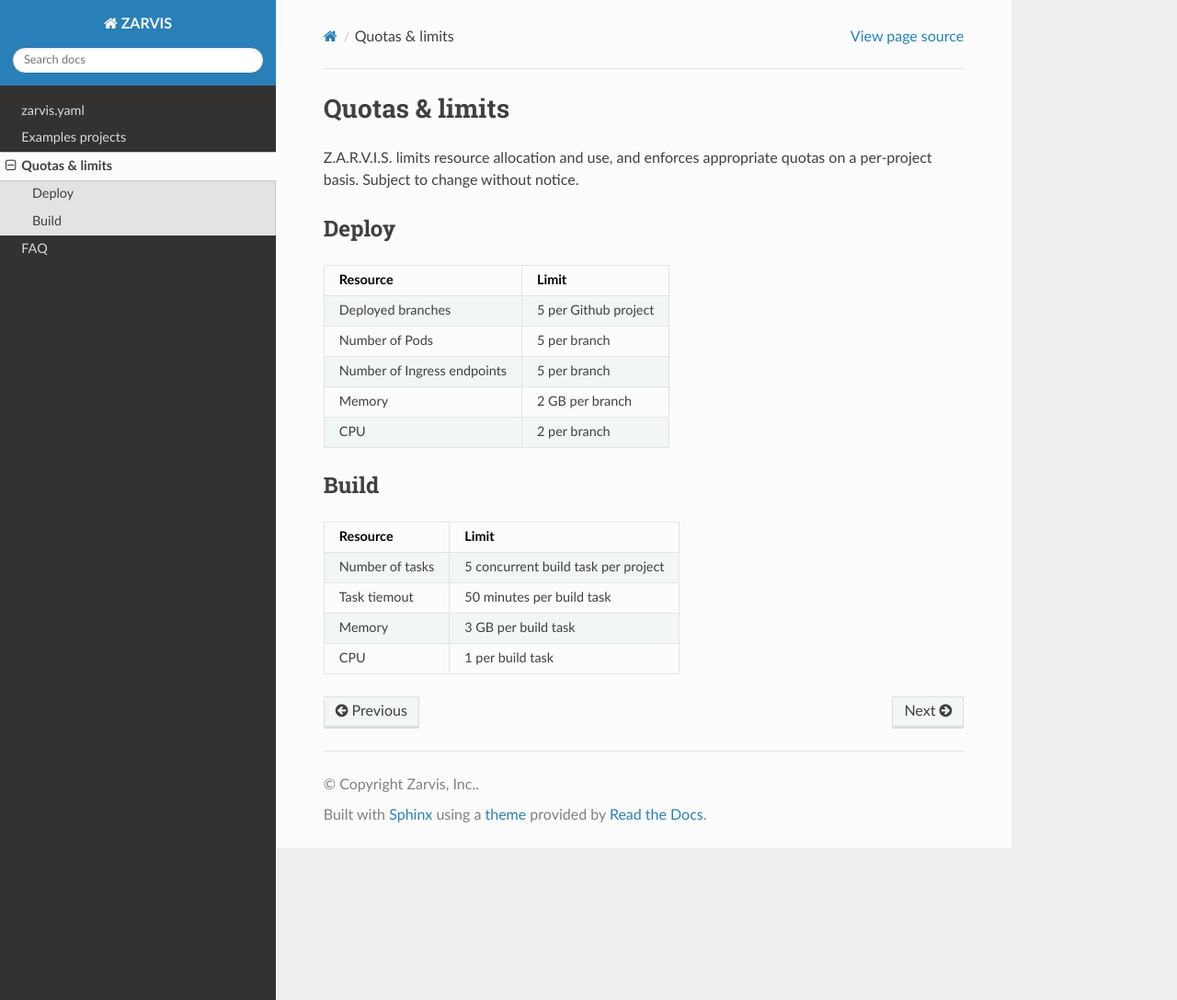
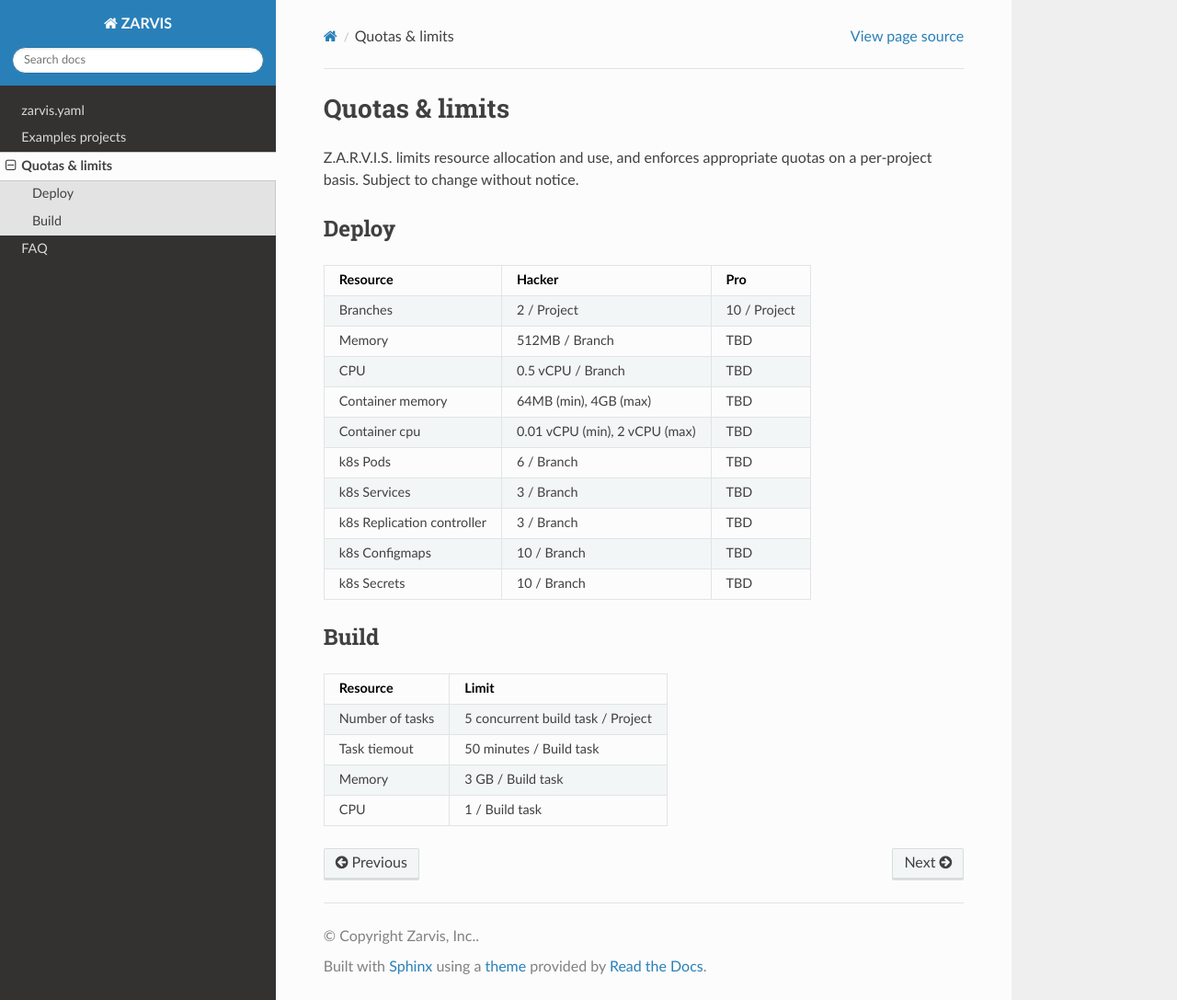
Before and after one commit to zarvis-ai/community, a Sphinx documentation site: the page built from docs/usage/quotas.rst, in a window 1280 px wide and 1087 px high. Shown: the whole window at 92% size. Built offline with Sphinx 7.4.7 and the Read the Docs theme 2.0.0, drawn with Linux system fonts in a browser that asks for light colours.

Commit message:
update quota info

```diff
--- a/docs/usage/quotas.rst
+++ b/docs/usage/quotas.rst
@@ -8,15 +8,20 @@ Subject to change without notice.
 Deploy
 ------
 
-===========================  ======
-Resource                     Limit
-===========================  ======
-Deployed branches            5 per Github project
-Number of Pods               5 per branch
-Number of Ingress endpoints  5 per branch
-Memory                       2 GB per branch
-CPU                          2 per branch
-===========================  ======
+===========================  ========================================== =====
+Resource                     Hacker                                     Pro
+===========================  ========================================== =====
+Branches                     2 / Project                                10 / Project
+Memory                       512MB / Branch                             TBD
+CPU                          0.5 vCPU / Branch                          TBD
+Container memory             64MB (min), 4GB (max)                      TBD
+Container cpu                0.01 vCPU (min), 2 vCPU (max)              TBD
+k8s Pods                     6 / Branch                                 TBD
+k8s Services                 3 / Branch                                 TBD
+k8s Replication controller   3 / Branch                                 TBD
+k8s Configmaps               10 / Branch                                TBD
+k8s Secrets                  10 / Branch                                TBD
+===========================  ========================================== =====
 
 
 Build
@@ -25,8 +30,8 @@ Build
 ===================================  ======
 Resource                             Limit
 ===================================  ======
-Number of tasks                      5 concurrent build task per project
-Task tiemout                         50 minutes per build task
-Memory                               3 GB per build task
-CPU                                  1 per build task
+Number of tasks                      5 concurrent build task / Project
+Task tiemout                         50 minutes / Build task
+Memory                               3 GB  / Build task
+CPU                                  1 / Build task
 ===================================  ======
```
